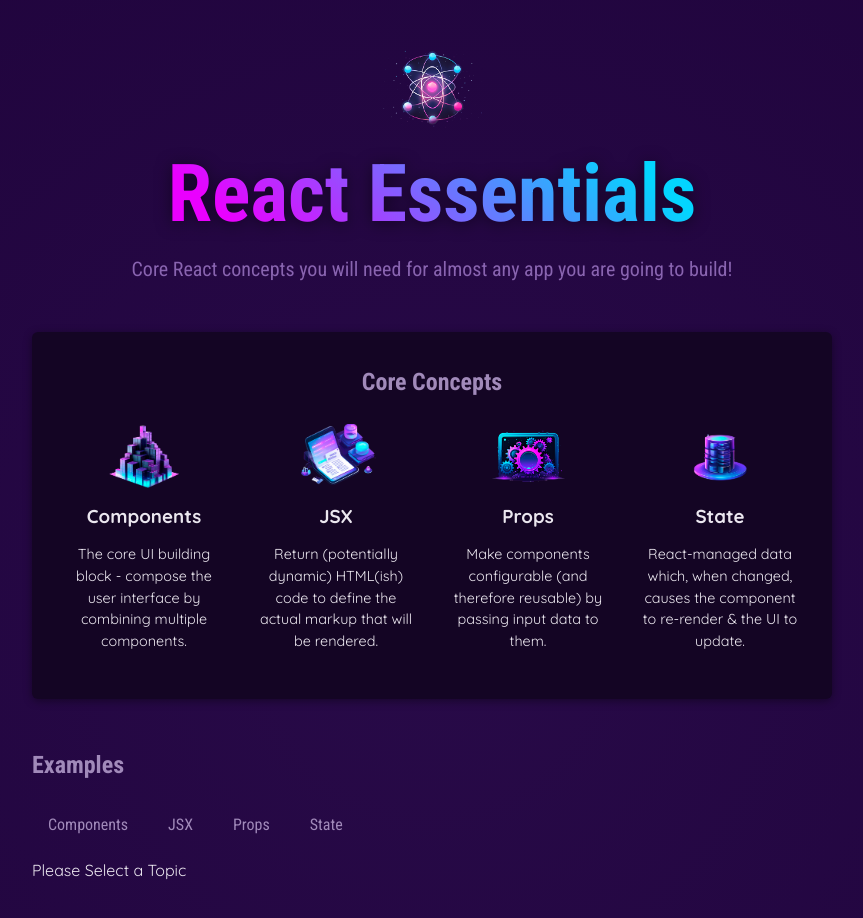
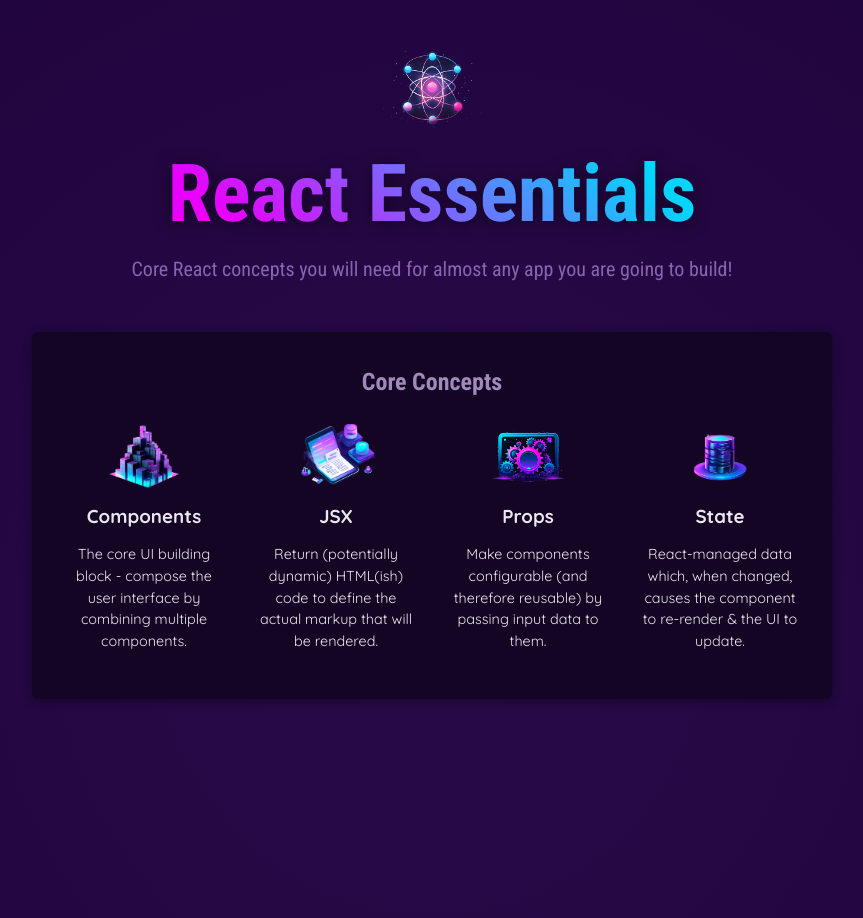
Before and after one commit to tfbielawski/react-essentials, a React (Vite) app: page / in a window 1280 px wide. Shown: the top 918 px of the page, without its empty margins (208-1071 px from the left). Built offline with nearby package versions, Linux system fonts and the light colour scheme.

Commit message:
added CoreConcepts component

```diff
--- a/src/App.jsx
+++ b/src/App.jsx
@@ -1,8 +1,8 @@
 import { useState } from "react";
-import { CORE_CONCEPTS } from "./data";
+
 import { EXAMPLES } from "./data";
 import Header from "./components/Header/Header"
-import CoreConcept from "./components/CoreConcept";
+import CoreConcepts from "./components/CoreConcepts";
 import TabButton from "./components/TabButton";
 
 
@@ -32,66 +32,8 @@ function App() {
     <>
       <Header />
         <main>
-        <section id="core-concepts">
-          <h2>Core Concepts</h2>
-          <ul>
-            {/* Map over core concepts data
-                For each conceptItem, spread in conceptItem data
-                Render object data dynamically
-              */}
-            {CORE_CONCEPTS.map((conceptItem) =>
-              <CoreConcept key={conceptItem.title}
-              {...conceptItem}/>
-            )}
-          </ul>
-          </section>
-          <section id="examples">
-            <h2>Examples</h2>
-            <menu>
-              {/* Anony arrow func passed as a value */}
-              {/* Allows for controlling exec, passing args, etc */}
-              <TabButton
-                // If selectedTop === component, send true back to tabButton.jsx
-                isSelected={selectedTopic === "components"}
-                onSelect={() => handleSelect("components")}
-              >
-                Components
-              </TabButton>
-              <TabButton
-                isSelected={selectedTopic === "jsx"}
-                onSelect={() => handleSelect("jsx")}
-              >
-                JSX
-              </TabButton>
-              <TabButton
-                isSelected={selectedTopic === "props"}
-                onSelect={() => handleSelect("props")}
-              >
-                Props
-              </TabButton>
-              <TabButton
-                isSelected={selectedTopic === "state"}
-                onSelect={() => handleSelect("state")}
-              >
-                State
-              </TabButton>
-            </menu>
-            {/* I prefer this over below condition--more concise.
-                Keeping as a reference.*/}
-            {tabContent}
-            {/* if no topic selected, display <p>, otherwise display the <div> */}
-              {/* {!selectedTopic ? <p>Please Select a Topic</p> :
-                  <div id="tab-content">
-                    <h3>{EXAMPLES[selectedTopic].title}</h3>
-                    <p>{EXAMPLES[selectedTopic].description}</p>
-                      <pre>
-                        <code>
-                        {EXAMPLES[selectedTopic].code}
-                        </code>
-                      </pre>
-                  </div>
-              }     */}
-          </section>
+        <CoreConcepts />
+
         </main>
     </>
   );
--- /dev/null
+++ b/src/components/CoreConcepts.jsx
@@ -0,0 +1,20 @@
+import CoreConcept from "./CoreConcept";
+import { CORE_CONCEPTS } from "../data";
+
+export default function CoreConcepts(){
+    return(
+        <section id="core-concepts">
+          <h2>Core Concepts</h2>
+          <ul>
+            {/* Map over core concepts data
+                For each conceptItem, spread in conceptItem data
+                Render object data dynamically
+              */}
+            {CORE_CONCEPTS.map((conceptItem) =>
+              <CoreConcept key={conceptItem.title}
+              {...conceptItem}/>
+            )}
+          </ul>
+          </section>
+    )
+}
```
